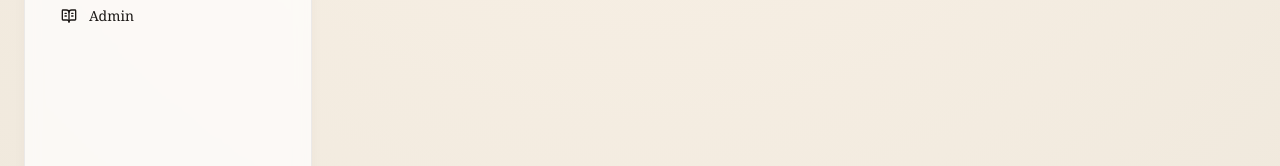
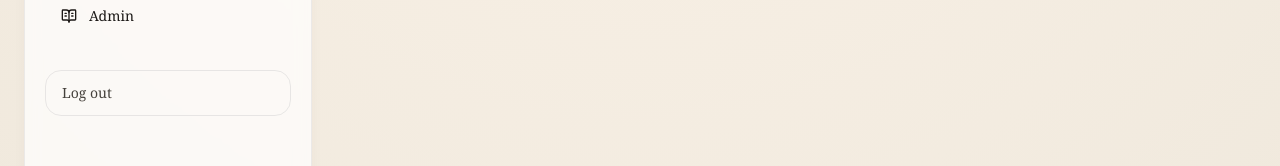
Before and after one commit to Modikai77/book-recommendations, a Next.js app: page /lists in a window 1280 px wide. Shown: the part 443-609 px from the top of the page. Built offline with nearby package versions, Linux system fonts and the light colour scheme.

Commit message:
Add logout button

```diff
--- a/components/site-shell.tsx
+++ b/components/site-shell.tsx
@@ -3,6 +3,7 @@
 import Link from "next/link";
 import type { Route } from "next";
 import { usePathname } from "next/navigation";
+import { signOut } from "next-auth/react";
 import { BookOpenText, LayoutDashboard, ListChecks, Search, UploadCloud, UserRound } from "lucide-react";
 import { cn } from "@/lib/utils";
 
@@ -50,6 +51,13 @@ export function SiteShell({ children }: { children: React.ReactNode }) {
               );
             })}
           </nav>
+          <button
+            type="button"
+            onClick={() => signOut({ callbackUrl: "/" })}
+            className="mt-8 w-full rounded-2xl border border-stone-200 px-4 py-3 text-left text-sm text-stone-700 transition hover:bg-stone-100"
+          >
+            Log out
+          </button>
         </aside>
         <main className="flex-1">{children}</main>
       </div>
```
